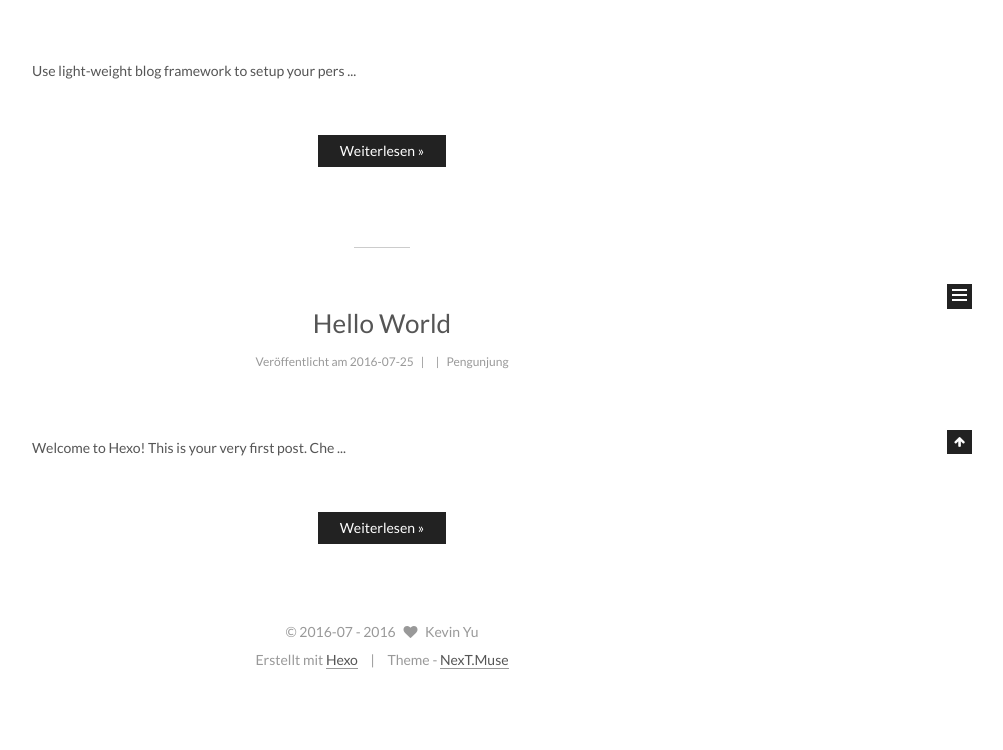
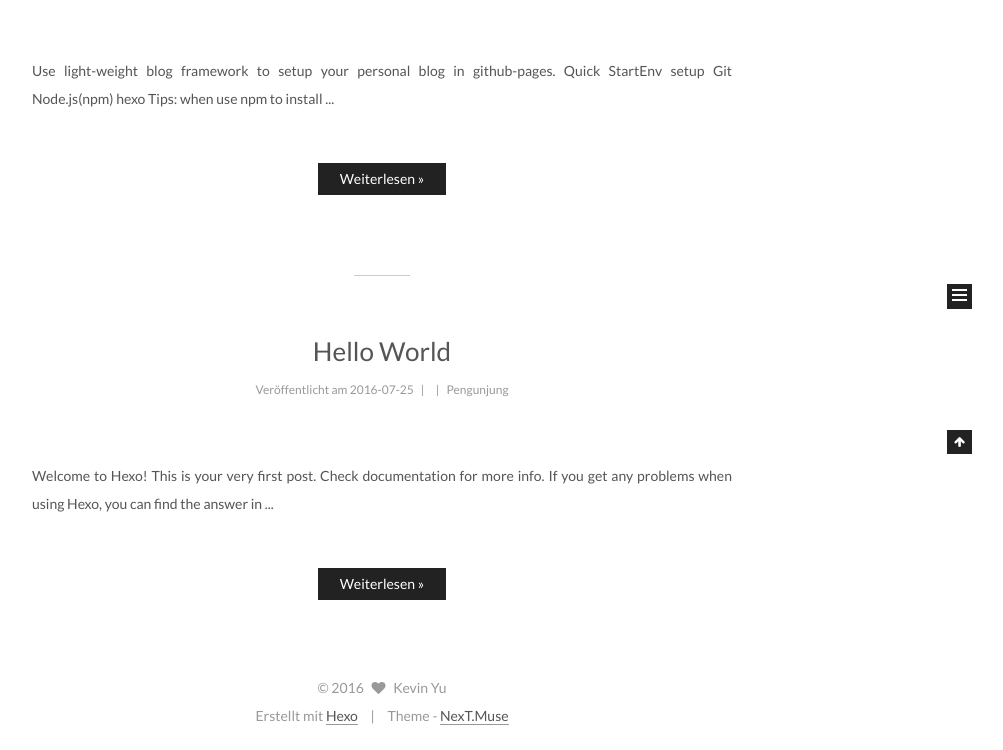
Before and after one commit to kevinngu/kevinngu.github.io, a plain HTML site: page index.html in a window 1280 px wide. Shown: the part 446-1196 px from the top of the page, without its empty margins (258-1261 px from the left). Before the commit the page ends 1140 px from the top, so only its background shows below. Drawn offline with Linux system fonts and the light colour scheme; a script that the page names is missing.

Commit message:
Site updated: 2016-07-26 16:24:34

```diff
--- a/css/main.css
+++ b/css/main.css
@@ -1575,7 +1575,7 @@ pre .javascript .function {
   width: 4px;
   height: 4px;
   border-radius: 50%;
-  background: #ffa1af;
+  background: #f9b0ff;
 }
 .links-of-blogroll {
   font-size: 13px;
--- a/index.html
+++ b/index.html
@@ -300,7 +300,13 @@
 
 
 
-          Use light-weight blog framework to setup your pers
+          Use light-weight blog framework to setup your personal blog in github-pages.
+Quick StartEnv setup
+Git
+Node.js(npm)
+hexo
+
+Tips: when use npm to install
           ...
 
           <div class="post-more-link text-center">
@@ -415,7 +421,7 @@
 
 
 
-          Welcome to Hexo! This is your very first post. Che
+          Welcome to Hexo! This is your very first post. Check documentation for more info. If you get any problems when using Hexo, you can find the answer in
           ...
 
           <div class="post-more-link text-center">
@@ -577,7 +583,7 @@
       <div class="footer-inner">
         <div class="copyright" >
 
-  &copy;  2016-07 -
+  &copy;
   <span itemprop="copyrightYear">2016</span>
   <span class="with-love">
     <i class="fa fa-heart"></i>
```
Also changed, not shown: 2016/07/25/hello-world/index.html (+1 -1 lines), 2016/07/26/my-blog-set-up/index.html (+1 -1 lines), archives/2016/07/index.html (+1 -1 lines), archives/2016/index.html (+1 -1 lines), archives/index.html (+1 -1 lines).
